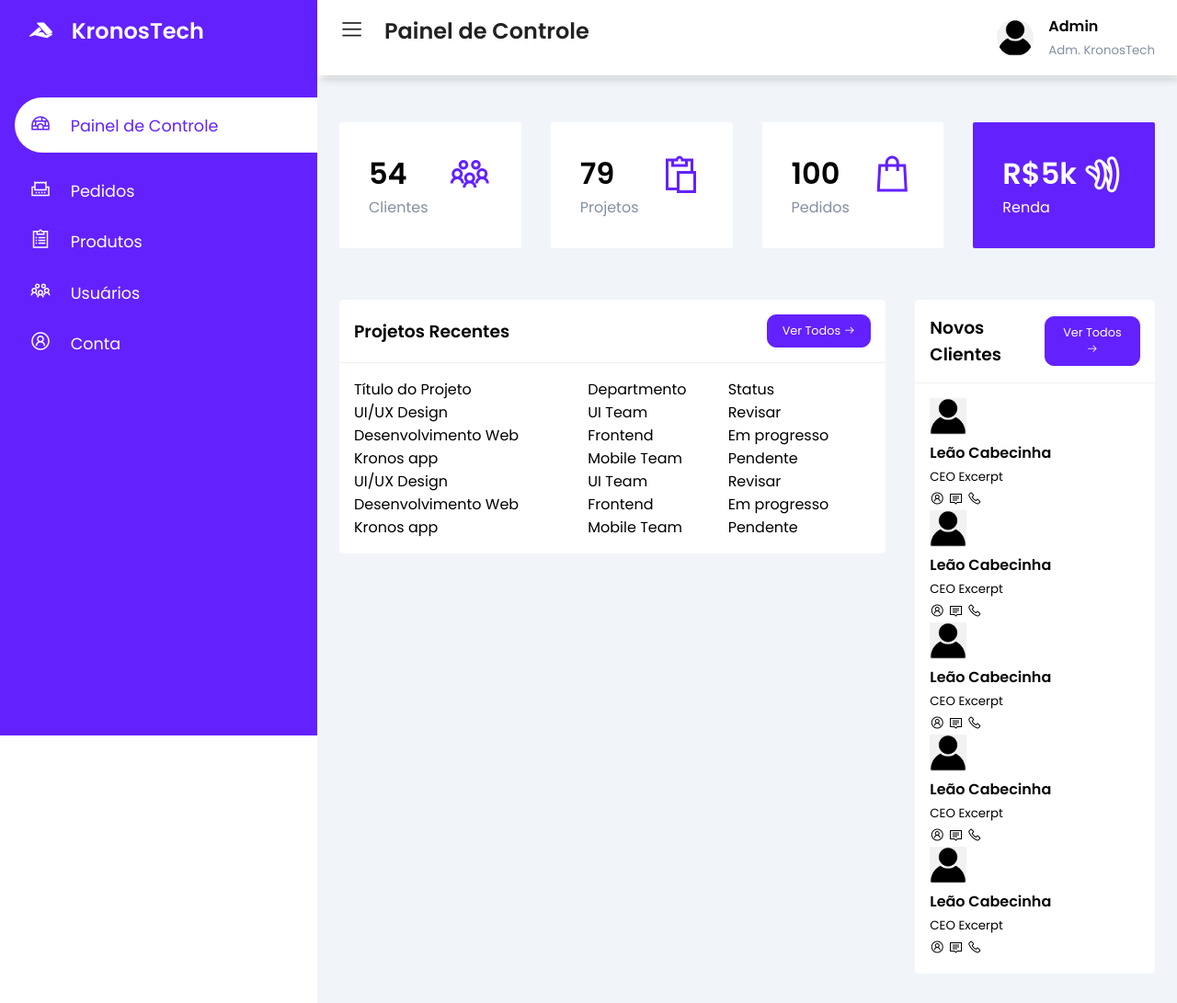
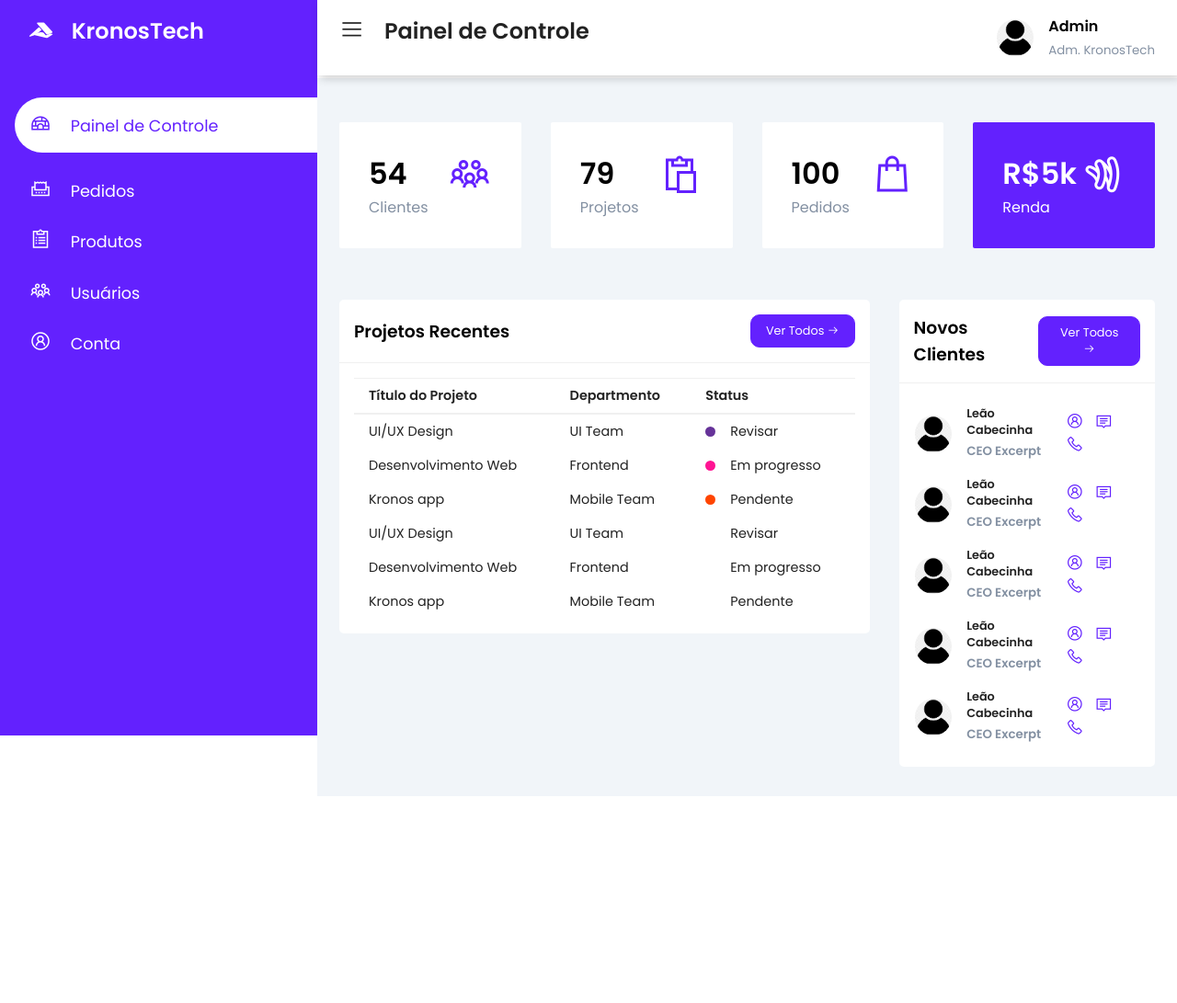
Before and after one commit to deene7/KronosTech, a PHP site: page /admin/index.php in a window 1280 px wide. Shown: the whole page at 92% size. After the commit the page ends 866 px from the top, so only its background shows below. Run offline with PHP 8.4, Linux system fonts and the light colour scheme.

Commit message:
Add files via upload

```diff
--- a/admin/index.php
+++ b/admin/index.php
@@ -9,6 +9,8 @@
     <link rel="stylesheet" href="styles.css">
 </head>
 <body>
+
+    <input type="checkbox" id="nav-toggle">
     <!--BARRRA LATERAL -->
     <div class="sidebar">
         <div class="sidebar-brand">
@@ -44,7 +46,7 @@
     <div class="main-content">
         <header>
                 <h2>
-                    <label for="">
+                    <label for="nav-toggle">
                         <span class="las la-bars"></span>
                     </label>
 
@@ -113,6 +115,7 @@
                         </div>
 
                         <div class="card-body">
+                            <div class="table-responsive">
                             <table width="100%">
                                 <thead>
                                     <tr>
@@ -125,17 +128,17 @@
                                     <tr>
                                         <td>UI/UX Design</td>
                                         <td>UI Team</td>
-                                        <td><span class="status"></span>Revisar</td>
+                                        <td><span class="status purple"></span>Revisar</td>
                                     </tr>
                                     <tr>
                                         <td>Desenvolvimento Web</td>
                                         <td>Frontend</td>
-                                        <td><span class="status"></span>Em progresso</td>
+                                        <td><span class="status pink"></span>Em progresso</td>
                                     </tr>
                                     <tr>
                                         <td>Kronos app</td>
                                         <td>Mobile Team</td>
-                                        <td><span class="status"></span>Pendente</td>
+                                        <td><span class="status orange"></span>Pendente</td>
                                     </tr>
                                     <td>UI/UX Design</td>
                                         <td>UI Team</td>
@@ -153,6 +156,7 @@
                                     </tr>
                                 </tbody>
                             </table>
+                            </div>
                         </div>
                     </div>
                 </div>
@@ -168,14 +172,14 @@
 
                         <div class="card-body">
                             <div class="customer">
-                                <div>
+                                <div class="info">
                                 <img src="img 2.png" width="40px" height="40px">
                                     <div>
                                         <h4>Leão Cabecinha</h4>
                                         <small>CEO Excerpt</small>
                                     </div>
                                 </div>
-                                <div>
+                                <div class="contact">
                                     <span class="las la-user-circle"></span>
                                     <span class="las la-comment"></span>
                                     <span class="las la-phone"></span>
@@ -183,14 +187,14 @@
                             </div>
 
                             <div class="customer">
-                                <div>
+                                <div class="info">
                                 <img src="img 2.png" width="40px" height="40px">
                                     <div>
                                         <h4>Leão Cabecinha</h4>
                                         <small>CEO Excerpt</small>
                                     </div>
                                 </div>
-                                <div>
+                                <div class="contact">
                                     <span class="las la-user-circle"></span>
                                     <span class="las la-comment"></span>
                                     <span class="las la-phone"></span>
@@ -198,14 +202,14 @@
                             </div>
 
                             <div class="customer">
-                                <div>
+                                <div class="info">
                                 <img src="img 2.png" width="40px" height="40px">
                                     <div>
                                         <h4>Leão Cabecinha</h4>
                                         <small>CEO Excerpt</small>
                                     </div>
                                 </div>
-                                <div>
+                                <div class="contact">
                                     <span class="las la-user-circle"></span>
                                     <span class="las la-comment"></span>
                                     <span class="las la-phone"></span>
@@ -213,28 +217,29 @@
                             </div>
 
                             <div class="customer">
-                                <div>
+                                <div class="info">
                                 <img src="img 2.png" width="40px" height="40px">
                                     <div>
                                         <h4>Leão Cabecinha</h4>
                                         <small>CEO Excerpt</small>
                                     </div>
                                 </div>
-                                <div>
+                                <div class="contact">
                                     <span class="las la-user-circle"></span>
                                     <span class="las la-comment"></span>
                                     <span class="las la-phone"></span>
                                 </div>
                             </div>
+
                             <div class="customer">
-                                <div>
+                                <div class="info">
                                 <img src="img 2.png" width="40px" height="40px">
                                     <div>
                                         <h4>Leão Cabecinha</h4>
                                         <small>CEO Excerpt</small>
                                     </div>
                                 </div>
-                                <div>
+                                <div class="contact">
                                     <span class="las la-user-circle"></span>
                                     <span class="las la-comment"></span>
                                     <span class="las la-phone"></span>
--- a/admin/styles.css
+++ b/admin/styles.css
@@ -1,4 +1,4 @@
-@import url('https://fonts.googleapis.com/css2?family=Poppins:wght@300;400;500;600&display=swap');
+@import url("https://fonts.googleapis.com/css2?family=Poppins:wght@300;400;500;600&display=swap");
 
 :root {
   --main-color: #6321fe;
@@ -12,7 +12,7 @@
   box-sizing: border-box;
   list-style-type: none;
   text-decoration: none;
-    font-family: 'Poppins', sans-serif;
+  font-family: "Poppins", sans-serif;
 }
 
 .sidebar {
@@ -66,6 +66,10 @@
   padding-right: 1rem;
 }
 
+#nav-toggle:checked + .sidebar {
+  width: 70px;
+}
+
 .main-content {
   margin-left: 345px;
 }
@@ -74,12 +78,16 @@ header {
   display: flex;
   justify-content: space-between;
   padding: 1rem 1.5rem;
-    box-shadow: 3px 3px 10px rgba(0,0,0,0.2);
+  box-shadow: 3px 3px 10px rgba(0, 0, 0, 0.2);
   position: fixed;
   left: 345px;
   width: calc(100% - 345px);
   top: 0;
   z-index: 100;
+}
+
+#nav-toggle {
+  display: none;
 }
 
 header h2 {
@@ -115,7 +123,7 @@ main {
 
 .cards {
   display: grid;
-    grid-template-columns: repeat(4,1fr);
+  grid-template-columns: repeat(4, 1fr);
   grid-gap: 2rem;
   margin-top: 1rem;
 }
@@ -142,8 +150,8 @@ main {
 }
 
 .card-single:last-child h1,
-.card-single:last-child  div:first-child span,
-.card-single:last-child  div:last-child span {
+.card-single:last-child div:first-child span,
+.card-single:last-child div:last-child span {
   color: #fff;
 }
 
@@ -151,7 +159,7 @@ main {
   margin-top: 3.5rem;
   display: grid;
   grid-gap: 2rem;
-    grid-template-columns: 67% auto;
+  grid-template-columns: 65% auto;
 }
 
 .card {
@@ -175,11 +183,95 @@ main {
   background: var(--main-color);
   border-radius: 10px;
   color: #fff;
-    font-size: .8rem;
-    padding: .5rem 1rem;
+  font-size: 0.8rem;
+  padding: 0.5rem 1rem;
   border: 1px solid var(--main-color);
 }
 
 table {
   border-collapse: collapse;
 }
+
+thead tr {
+  border-top: 1px solid #f0f0f0;
+  border-bottom: 2px solid #f0f0f0;
+}
+
+thead td {
+  font-weight: 700;
+}
+
+td {
+  padding: 0.5rem 1rem;
+  font-size: 0.9rem;
+  color: #222;
+}
+
+td .status {
+  display: inline-block;
+  height: 11px;
+  width: 11px;
+  border-radius: 50%;
+  margin-right: 1rem;
+}
+
+tr td:last-child {
+  display: flex;
+  align-items: center;
+}
+
+.status.purple {
+  background: rebeccapurple;
+}
+
+.status.pink {
+  background: deeppink;
+}
+
+.status.orange {
+  background: orangered;
+}
+
+.table-responsive {
+  width: 100%;
+  overflow-x: auto;
+}
+
+.customer {
+  display: flex;
+  justify-content: space-between;
+  align-items: center;
+  padding: 0.5rem 0.1rem;
+}
+
+.info {
+  display: flex;
+  align-items: center;
+}
+
+.info img {
+  border-radius: 50%;
+  margin-right: 1rem;
+}
+
+.info h4 {
+  font-size: 0.8rem;
+  font-weight: 700;
+  color: #222;
+}
+
+.info small {
+  font-weight: 600;
+  color: var(--text-grey);
+}
+
+.contact span {
+  font-size: 1.2rem;
+  display: inline-block;
+  margin-left: 0.5rem;
+  color: var(--main-color);
+}
+
+#nav-toggle {
+  display: none;
+}
```
Lines whose indentation alone changed are shown as unchanged.
